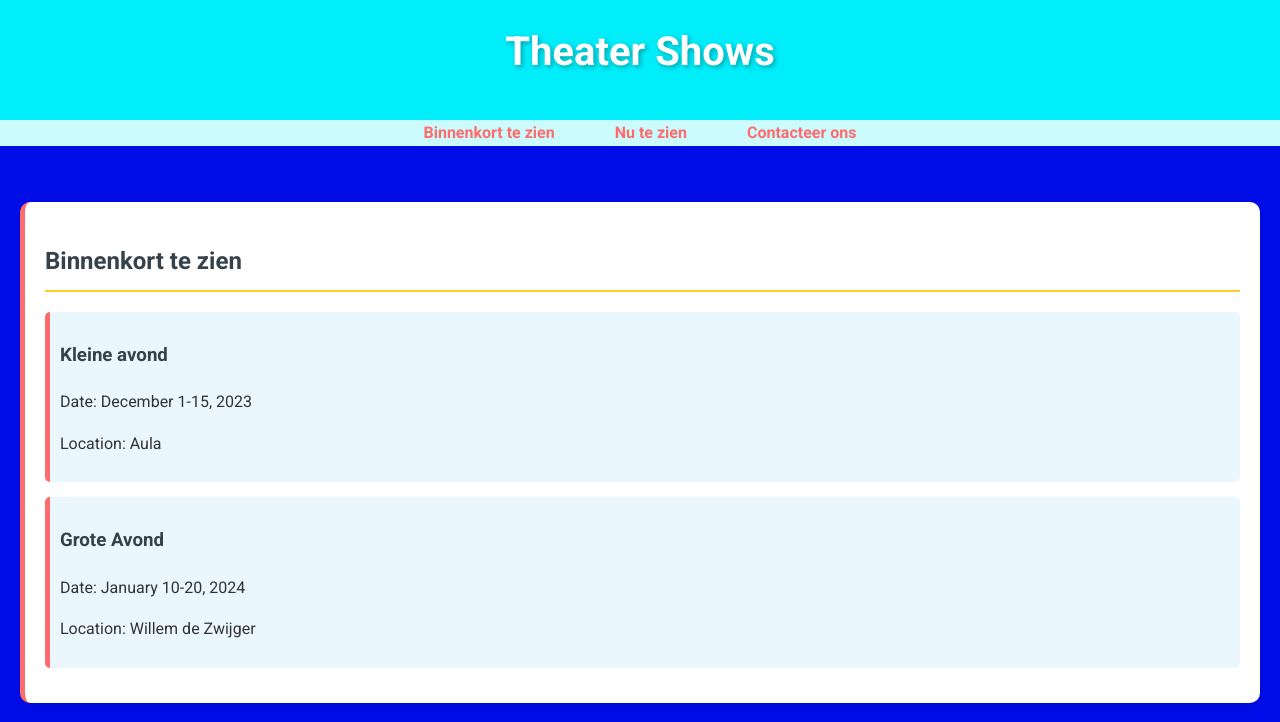
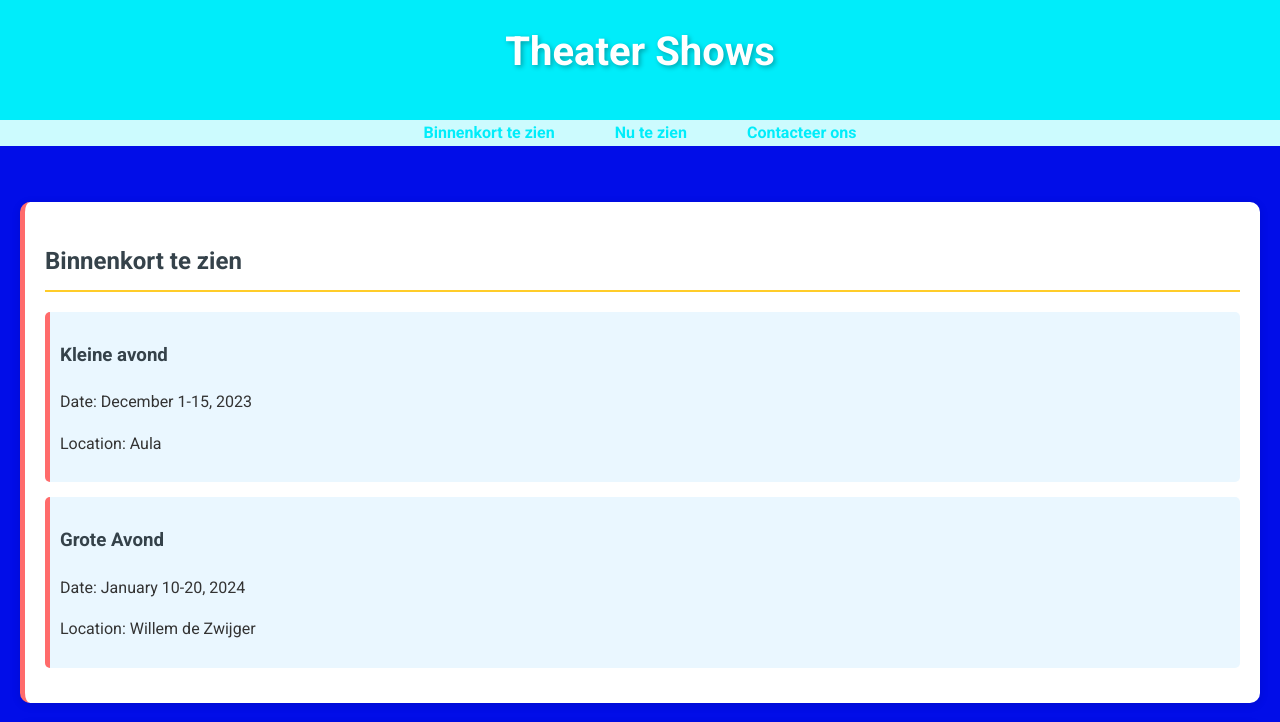
Before and after one commit to JanniePannie123/JanniePannie123.github.io, a plain HTML site: page index.html in a window 1280 px wide. Shown: the top 722 px of the page. Drawn offline with Linux system fonts and the light colour scheme.

Commit message:
Update styles.css

```diff
--- a/styles.css
+++ b/styles.css
@@ -41,7 +41,7 @@ nav ul li {
 }
 
 nav a {
-    color: #ff6b6b;
+    color: #00EDFA;
     text-decoration: none;
     font-weight: bold;
     padding: 10px 15px;
@@ -50,7 +50,7 @@ nav a {
 }
 
 nav a:hover {
-    background: #ffcc29;
+    background: #FF2A2A;
     color: #ffffff;
 }
 
```
